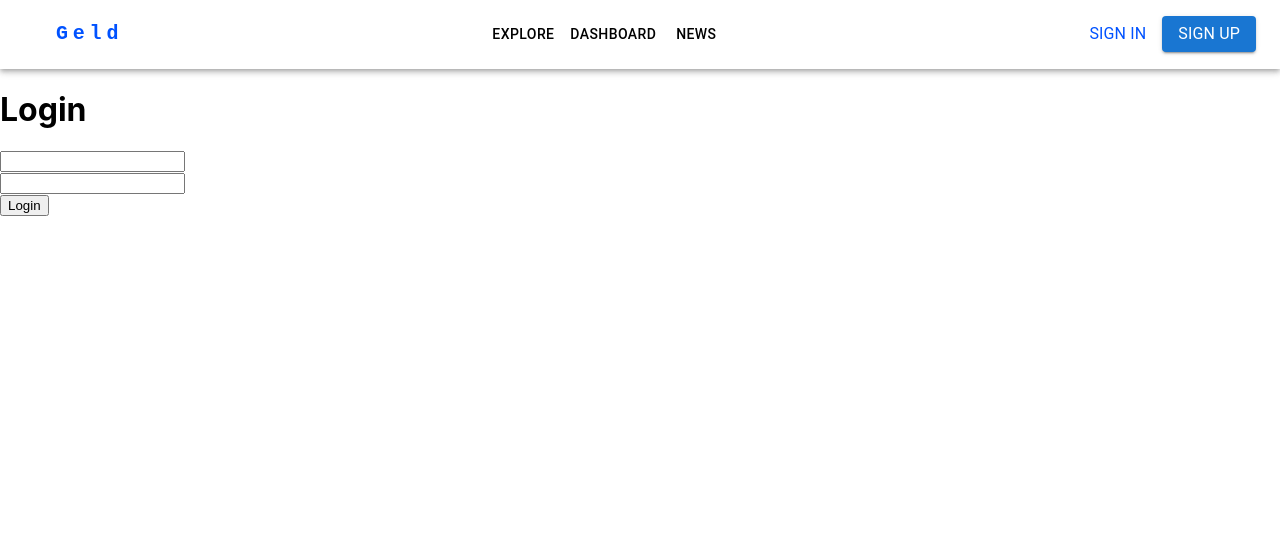
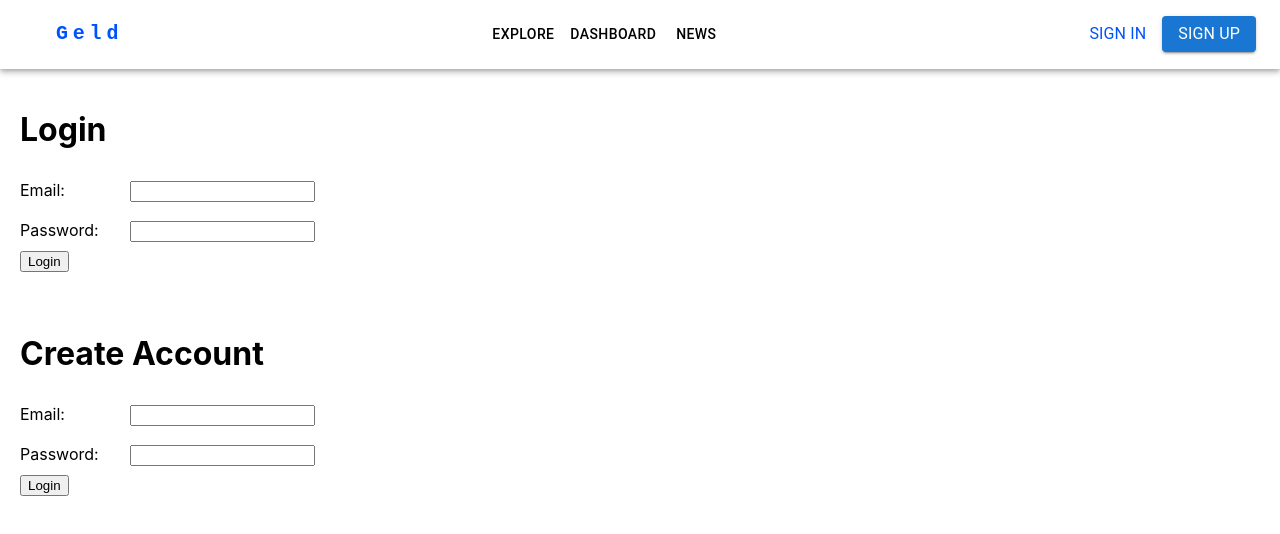
Before and after one commit to joeykesler/GeldReact, a React (Create React App) app: page /login in a window 1280 px wide. Shown: the top 534 px of the page. Built offline with nearby package versions, Linux system fonts and the light colour scheme.

Commit message:
create user WIP

```diff
--- a/package.json
+++ b/package.json
@@ -11,7 +11,6 @@
     "@testing-library/react": "^13.4.0",
     "@testing-library/user-event": "^13.5.0",
     "bcryptjs": "^2.4.3",
-    "crypto-js": "^4.1.1",
     "react": "^18.2.0",
     "react-dom": "^18.2.0",
     "react-router-dom": "^6.10.0",
--- a/src/Login.css
+++ b/src/Login.css
@@ -0,0 +1,9 @@
+.form {
+    padding: 20px;
+}
+label {
+    display: inline-block;
+    padding-right: 10px;
+    min-width: 100px;
+    margin: 10px 0;
+}
--- a/src/Login.js
+++ b/src/Login.js
@@ -1,18 +1,20 @@
-import './Login.css';
-import { useState, useEffect } from 'react'
-import Navbar from './Components/Navbar/Navbar';
-import sha256 from 'crypto-js/sha256';
-import { AES } from 'crypto-js';
-import CryptoJS from 'crypto-js';
-import bcrypt from 'bcryptjs';
+import "./Login.css";
+import { useState, useEffect } from "react";
+import Navbar from "./Components/Navbar/Navbar";
+import bcrypt from "bcryptjs";
+
 
 
 function Login() {
 
     // Page Variables
-    const [email, setEmail] = useState('');
-    const [pass, setPass] = useState('');
-    const [msg, setMsg] = useState('');
+    const [email, setEmail] = useState("");
+    const [pass, setPass] = useState("");
+    const [newEmail, setNewEmail] = useState("");
+    const [newPass, setNewPass] = useState("");
+    const [msg, setMsg] = useState("");
+
+    // const fs = require('fs');
 
     // Object Variables
     const [users, setUsers] = useState({});
@@ -20,7 +22,7 @@ function Login() {
 
     // Get All Users
     useEffect(() => {
-        fetch('./users.json')
+        fetch("./users.json")
         .then(res => {
             return res.json();
         }).then(data => setUsers(data.data));
@@ -33,36 +35,80 @@ function Login() {
 
     // Update local pass var
     function handlePass(e) {
-        // TODO: Hash password
+        setPass(e.target.value);
+    }
 
-        setPass(e.target.value);
+    // Update local email var
+    function handleNewEmail(e) {
+        setNewEmail(e.target.value);
+    }
+
+    // Update local pass var
+    function handleNewPass(e) {
+        setNewPass(e.target.value);
     }
 
     // Handle Submit Login Form and Set Current User
     function handleLogin() {
-        const hashedPassword = bcrypt.hashSync(pass, '$2a$10$CwTycUXWue0Thq9StjUM0u');
+        const hashedPassword = bcrypt.hashSync(pass, "$2a$10$CwTycUXWue0Thq9StjUM0u");
         console.log(hashedPassword);
         let user = users[email];
         if(user!==undefined && users[email].pass === hashedPassword) {
-            setMsg('Login Successful');
+            setMsg("Login Successful");
             setCurrentUser(user);
             localStorage.setItem("currentUser", currentUser);
-            window.location.href = '/';
-            // TODO: Redirect to user page on success
+            window.location.href = "/Dashboard";
+        } else {
+            setMsg("Login Failed");
+        }
+    }
+
+    function handleCreateAccount() {
+
+        if(users[newEmail] == undefined) {
+            const hashedPassword = bcrypt.hashSync(pass, "$2a$10$CwTycUXWue0Thq9StjUM0u");
+            let tempUsers = users;
+            tempUsers[newEmail] = {
+                "pass": hashedPassword,
+                "user": {
+                    "email": newEmail,
+                    "funds": 0,
+                    "portfolios": []
+                }
+            };
+            setUsers(tempUsers);
+            console.log("users", users);
+            fetch('http://localhost:3000/users.json', {
+                method: 'POST',
+                body: JSON.stringify({"data": users}),
+                headers: {
+                  'Content-Type': 'application/json'
+                }
+            });
 
         } else {
-            setMsg('Login Failed');
+            setMsg("User Already Exists");
         }
     }
 
     return (
         <div>
             <Navbar/>
-            <h1>Login</h1>
-            <div>
-                <input type="text" value={email} onChange={(e) => handleEmail(e)} /><br/>
-                <input type="text" value={pass} onChange={(e) => handlePass(e)} /><br/>
-                <button onClick={handleLogin}>Login</button>
+            <div className="form loginForm">
+                <h1>Login</h1>
+                <div>
+                    <label>Email: </label><input type="text" value={email} onChange={(e) => handleEmail(e)} /><br/>
+                    <label>Password: </label><input type="text" value={pass} onChange={(e) => handlePass(e)} /><br/>
+                    <button onClick={handleLogin}>Login</button>
+                </div>
+            </div>
+            <div className="form createAccountForm">
+                <h1>Create Account</h1>
+                <div>
+                    <label>Email: </label><input type="text" value={newEmail} onChange={(e) => handleNewEmail(e)} /><br/>
+                    <label>Password: </label><input type="text" value={newPass} onChange={(e) => handleNewPass(e)} /><br/>
+                    <button onClick={handleCreateAccount}>Login</button>
+                </div>
             </div>
             <div>{msg}</div>
         </div>
```
Also changed, not shown: 1 other file (tests, documents, lock files or other folders).
